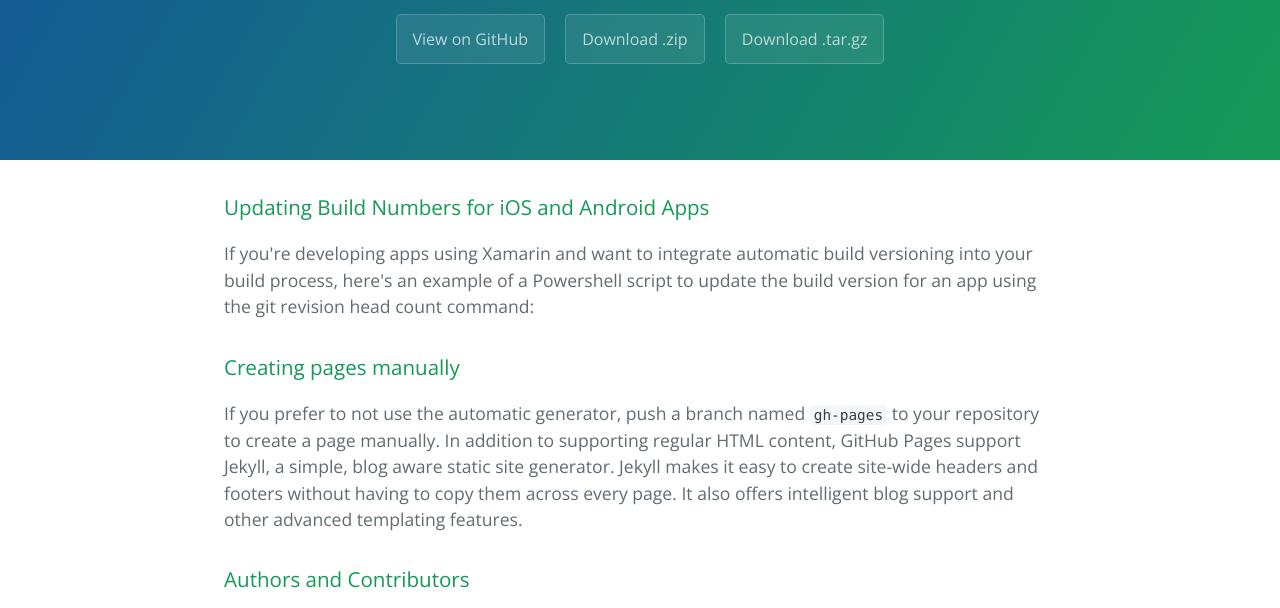
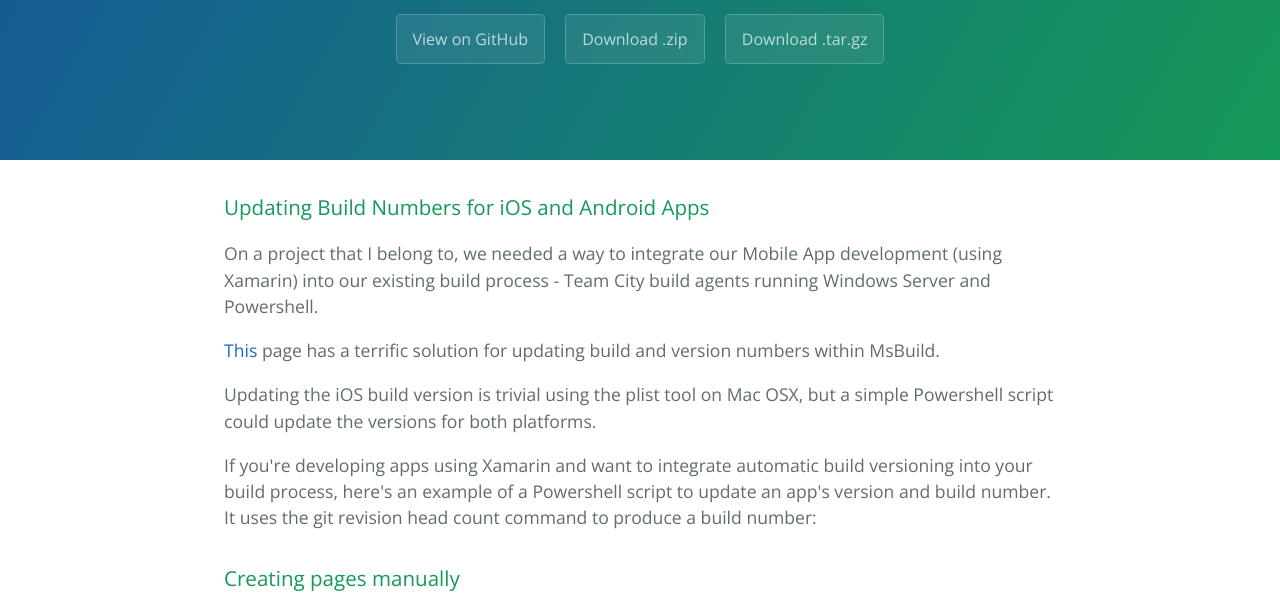
Before and after one commit to campbellja/blog, a plain HTML site: page index.html in a window 1280 px wide. Shown: the part 176-784 px from the top of the page. Drawn offline with nearby package versions, Linux system fonts and the light colour scheme.

Commit message:
Update index.html

```diff
--- a/index.html
+++ b/index.html
@@ -22,7 +22,10 @@
       <h3>
 <a id="git" class="anchor" href="#git" aria-hidden="true"><span aria-hidden="true" class="octicon octicon-link"></span></a>Updating Build Numbers for iOS and Android Apps</h3>
 
-<p>If you're developing apps using Xamarin and want to integrate automatic build versioning into your build process, here's an example of a Powershell script to update the build version for an app using the git revision head count command:</p>
+<p>On a project that I belong to, we needed a way to integrate our Mobile App development (using Xamarin) into our existing build process - Team City build agents running Windows Server and Powershell.</p>
+<p><a href="http://willowtreeapps.com/blog/automatic-build-numbering-with-xamarin/" title="Use PowerShell to Add Some Logic to Your Build Numbers in TeamCity">This</a> page has a terrific solution for updating build and version numbers within MsBuild.</p>
+<p>Updating the iOS build version is trivial using the plist tool on Mac OSX, but a simple Powershell script could update the versions for both platforms.</p>
+  If you're developing apps using Xamarin and want to integrate automatic build versioning into your build process, here's an example of a Powershell script to update an app's version and build number. It uses the git revision head count command to produce a build number:</p>
 
 <script src="https://gist.github.com/campbellja/e5d735f048cab76adb16957fe4a7ad75.js"></script>
 
```
